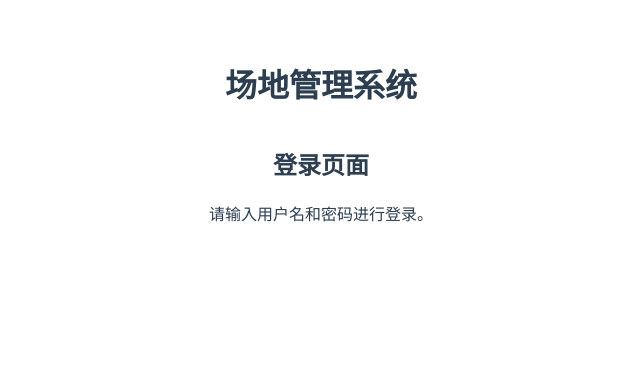
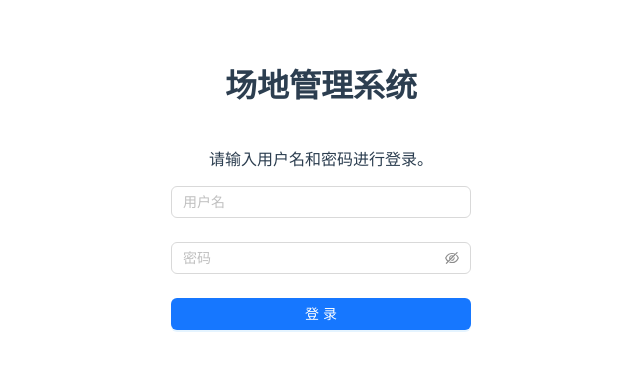
Before and after one commit to ShijieLu222/Vue, a Vue app in the folder my-vue-app/: page /login in a window 1280 px wide. Shown: the top 370 px of the page, without its empty margins (319-959 px from the left). Built offline with nearby package versions, Linux system fonts and the light colour scheme.

Commit message:
complete basic login page

```diff
--- a/my-vue-app/src/views/Login.vue
+++ b/my-vue-app/src/views/Login.vue
@@ -1,14 +1,34 @@
 <template>
-  <div style="max-width: 300px;margin: 40px auto;">
-    <h2>登录页面</h2>
-    <p>请输入用户名和密码进行登录。</p>
-  </div>
+    <div style="max-width: 300px;margin: 40px auto;">
+        <p>请输入用户名和密码进行登录。</p>
+        <a-form>
+            <a-form-item>
+                <a-input v-model:value="formState.username" placeholder="用户名"></a-input>
+            </a-form-item>
+            <a-form-item>
+                <a-input-password v-model:value="formState.password" placeholder="密码" />
+            </a-form-item>
+            <a-form-item>
+                <a-button type="primary" html-type="submit" block @click="onFinish">登录</a-button>
+            </a-form-item>
+        </a-form>
+    </div>
 </template>
 
-<script>
-export default {
-  name: 'Login'
-}
+<script setup>
+import { reactive } from 'vue';
+import { useRouter } from 'vue-router'; // 1. 引入 useRouter
+
+const router = useRouter(); // 2. 获取 router 实例
+
+const formState = reactive({
+    username: '',
+    password: '',
+});
+
+const onFinish =()=>{
+    router.push('/dashboard')
+};
 </script>
 
 <style scoped>
--- a/my-vue-app/src/views/Register.vue
+++ b/my-vue-app/src/views/Register.vue
@@ -1,3 +1,10 @@
+<script>
+export default {
+  name: 'Register'
+}
+</script>
+
+
 <template>
   <div>
     <h2>注册页面</h2>
@@ -5,11 +12,7 @@
   </div>
 </template>
 
-<script>
-export default {
-  name: 'Register'
-}
-</script>
+
 
 <style scoped>
 
```
Also changed, not shown: my-vue-app/src/router/index.js (+6 -5 lines).
